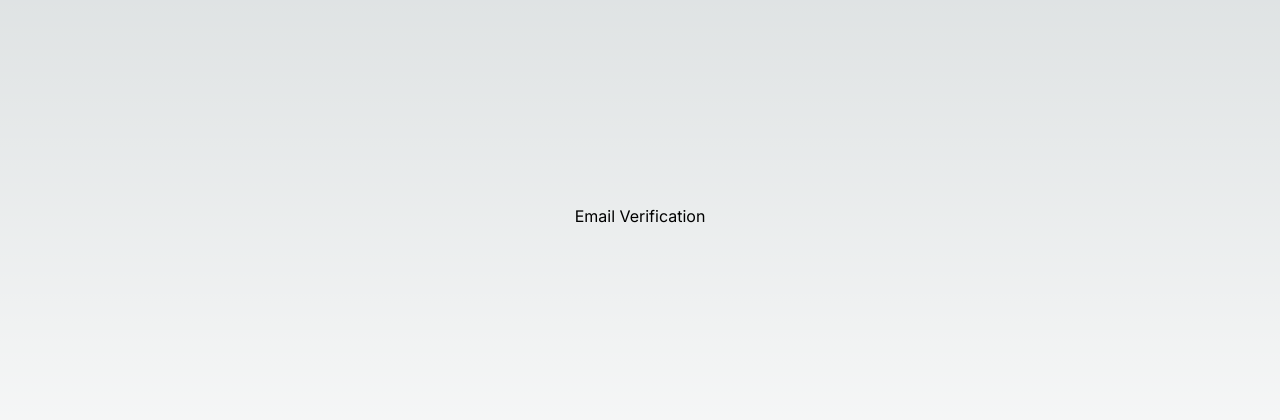
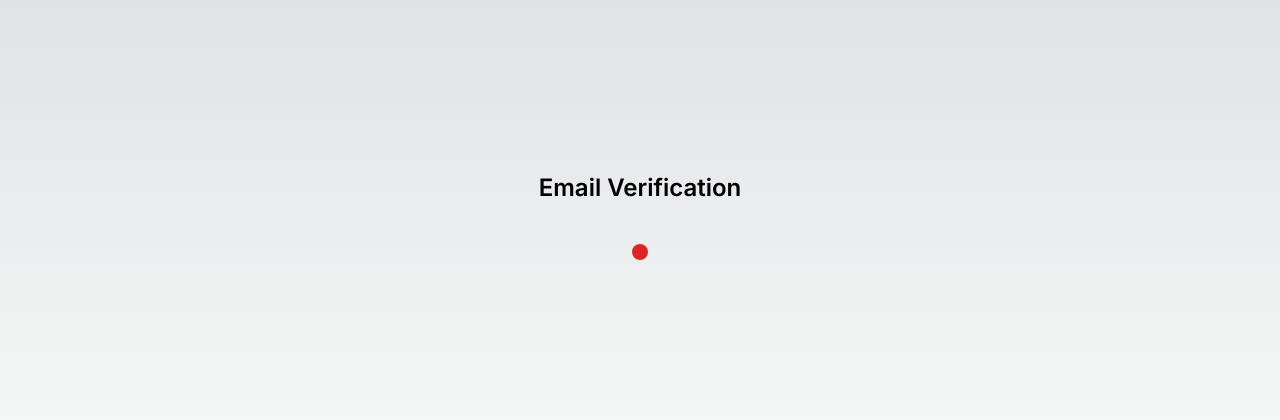
Before and after one commit to anbehindY/next-project, a Next.js app: page /verification in a window 1280 px wide. Shown: the part 184-604 px from the top of the page. Built offline with nearby package versions, Linux system fonts and the light colour scheme.

Commit message:
Add proper design

```diff
--- a/src/app/verification/page.tsx
+++ b/src/app/verification/page.tsx
@@ -30,13 +30,17 @@ export default function Verification() {
   }, [token]);
 
   return (
-    <div className="flex flex-col min-h-screen justify-center items-center">
-      <h1>Email Verification</h1>
-      <h2>{token ? `${token}` : error && <p>{error}</p>}</h2>
+    <div className="flex flex-col min-h-screen justify-center items-center gap-4">
+      <h1 className="text-2xl font-semibold">Email Verification</h1>
+      {
+        token ?
+          <h2 className="bg-green-600 p-2 text-black rounded-lg mt-6">{token}</h2> :
+          <h2 className="bg-red-600 p-2 text-black rounded-lg mt-6">{error && <p>{error}</p>}</h2>
+      }
 
-      {verified && <div>
+      {verified && <div className="flex flex-col gap-4 items-center justify-center">
         <p>Your email is verified</p>
-        <Link href="/login">
+        <Link href="/login" className="bg-green-600 p-2 text-center w-20">
           Login
         </Link>
       </div>}
```
